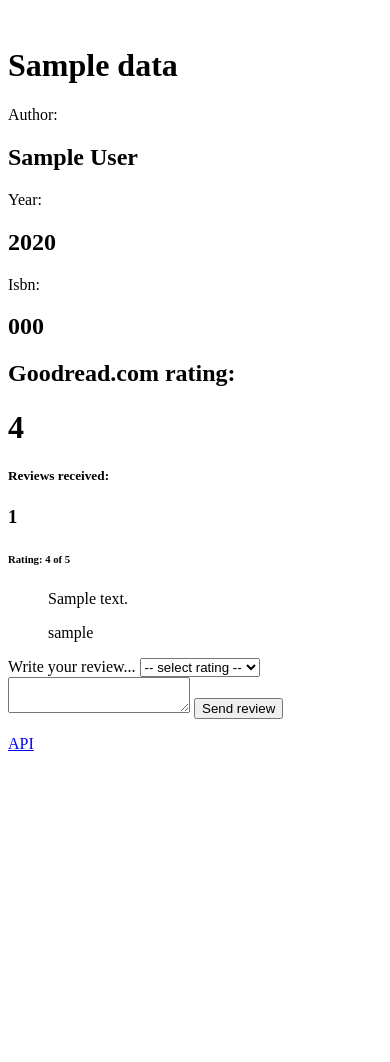
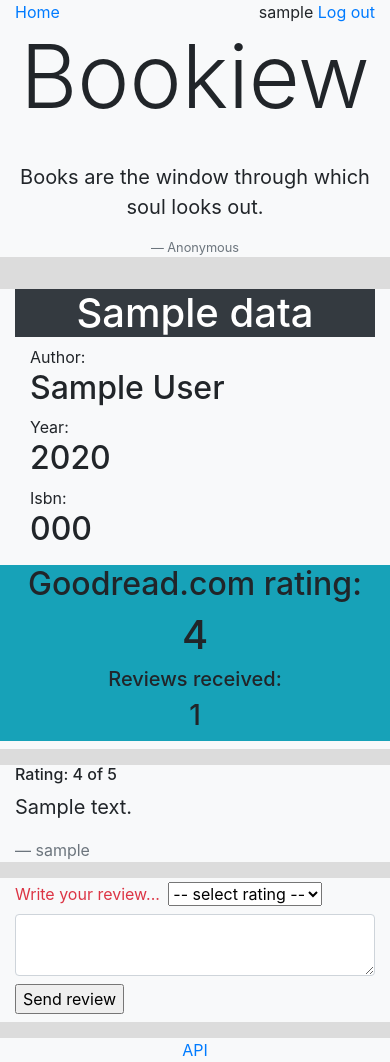
Before and after one commit to saulstone/bookiew, a Flask app: template templates/book.html in a window 390 px wide. Before the commit the page ends 751 px from the top, so only its background shows below. Run offline with Flask 2, Linux system fonts and the light colour scheme; the template is opened without the code that fills it: most values are stand-ins (such as "Sample title", 1, 10 or a date in 2020); some libraries are stand-ins or nearby versions.

Commit message:
made changes in some of the html files to make them more stylish

```diff
--- a/application.py
+++ b/application.py
@@ -66,7 +66,8 @@
 @login_required
 def home():
     username=session.get('username')
-    message=Markup("""<p>welcome to bookiew</p>""")
+    #message=Markup("""<p>welcome to bookiew</p>""")
+    message = ""
     session["books"]=[]
     if request.method=="POST":
         message=('')
--- a/templates/book.html
+++ b/templates/book.html
@@ -1,23 +1,49 @@
-<!<!DOCTYPE html>
+<!DOCTYPE html>
 <html>
 <head>
+
+  <meta charset="UTF-8">
+  <meta name="viewport" content="width=device-width, initial-scale=1.0">
+  <script src="https://ajax.googleapis.com/ajax/libs/jquery/3.3.1/jquery.min.js"></script>
+  <link rel="stylesheet" href="https://maxcdn.bootstrapcdn.com/bootstrap/4.1.3/css/bootstrap.min.css">
+  <script src="https://maxcdn.bootstrapcdn.com/bootstrap/4.1.3/js/bootstrap.min.js"></script>
+  <script src="https://cdnjs.cloudflare.com/ajax/libs/popper.js/1.14.3/umd/popper.min.js"></script>
+
   <title>Bookiew</title>
+  <style>
+  body{
+    background-color: #DCDCDC;
+    style="height:100%"
+  }
+</style>
   </head>
 
   <body>
+
+    <header class='container bg-light h-25 text-center '>
+      <div class='float-left'><a href="{{url_for('home')}}">Home</a></div><!--background ,height,text alignment-->
+      <div class='float-right'>{{username}}   <a href="{{url_for('logout')}}">   Log out</a></div>
+      <h1 class="display-2 py-4">Bookiew</h1><!--display is size,py is padding in y direction-->
+      <blockquote class="blockquote">Books are the window through which soul looks out.</blockquote>
+      <div class="blockquote-footer">Anonymous </div>
+    </header>
+
     <br>
-<div class='container bg-light row no-gutters'>
+<div class='container bg-light '>
     <h1 class='container bg-dark text-white text-center my-2'>{{data.title}}</h1>
     <div class='col'>
         Author:<h2> {{data.author}}</h2>
         Year:<h2> {{data.year}}</h2>
         Isbn:<h2> {{data.isbn}}</h2>
     </div>
-    <div class='col text-center bg-info my-2'>
+    <div class="row">
+      <div class='col-sm-6'></div>
+      <div class='col-sm-6 text-center bg-info my-2 '>
         <h2 class=''>Goodread.com rating: </h2>
         <h1>{{average_rating}}</h1>
         <h5 class=''>Reviews received: </h5>
         <h3>{{work_ratings_count}}</h3>
+      </div>
     </div>
 </div>
 {% if reviews != None %}
```
Also changed, not shown: templates/home.html (+16 -6 lines), 1 other file.
